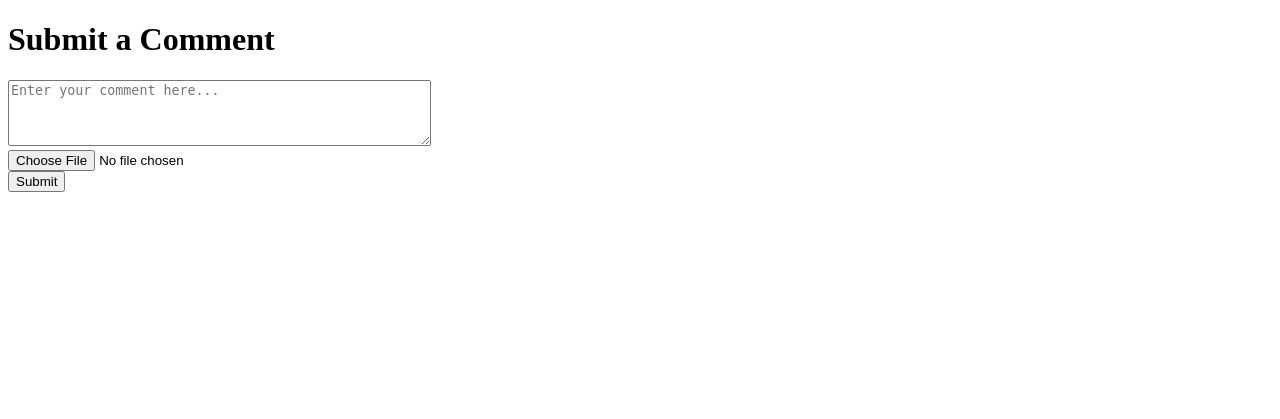
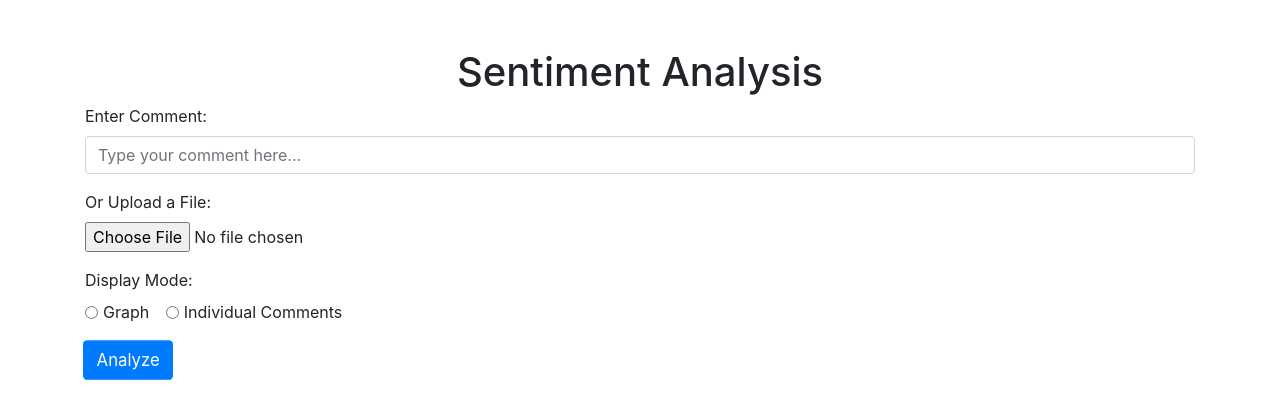
Before and after one commit to sourabh1642004/Opinion-Mining-For-Comment-Sentiment-Analysis, a Django app: template omcsa/templates/index.html in a window 1280 px wide. Shown: the top 419 px of the page. Run offline with Django 5.2, Linux system fonts and the light colour scheme; the template is opened without the code that fills it, so the values that code supplies are empty; some libraries are stand-ins or nearby versions.

Commit message:
Second Phase

```diff
--- /dev/null
+++ b/omcsa/static/css/style.css
@@ -0,0 +1,8 @@
+/* style.css */
+#loading-spinner {
+    position: fixed;
+    top: 50%;
+    left: 50%;
+    transform: translate(-50%, -50%);
+    z-index: 1000;
+}
--- /dev/null
+++ b/omcsa/static/js/script.js
@@ -0,0 +1,13 @@
+// script.js
+document.addEventListener('DOMContentLoaded', function() {
+    const form = document.querySelector('form');
+    const spinner = document.getElementById('loading-spinner');
+
+    form.addEventListener('submit', function() {
+        spinner.style.display = 'block';
+    });
+
+    window.addEventListener('load', function() {
+        spinner.style.display = 'none';
+    });
+});
--- a/omcsa/templates/index.html
+++ b/omcsa/templates/index.html
@@ -1,29 +1,131 @@
+{% load static %}
 <!DOCTYPE html>
 <html lang="en">
 
 <head>
     <meta charset="UTF-8">
     <meta name="viewport" content="width=device-width, initial-scale=1.0">
-	<title>Comment Form</title>
+    <title>Sentiment Analysis</title>
+    <!-- Bootstrap CSS -->
+    <link href="https://stackpath.bootstrapcdn.com/bootstrap/4.5.2/css/bootstrap.min.css" rel="stylesheet">
+    <link rel="stylesheet" href="https://cdnjs.cloudflare.com/ajax/libs/animate.css/4.1.1/animate.min.css"/>
+    <link rel="stylesheet" href="{% static 'css/style.css' %}">
+    <!-- Chart.js -->
+    <script src="https://cdn.jsdelivr.net/npm/chart.js"></script>
 </head>
 
 <body>
-	<h1>Submit a Comment</h1>
-	<form method="post" enctype="multipart/form-data">
+    <div class="container mt-5">
+        <h1 class="text-center animate__animated animate__fadeInDown">Sentiment Analysis</h1>
+        <form method="POST" enctype="multipart/form-data" class="mb-4">
             {% csrf_token %}
-		<textarea name="comment" rows="4" cols="50" placeholder="Enter your comment here..."></textarea><br>
-		<input type="file" name="file"><br>
-		<input type="submit" value="Submit">
+            <div class="form-group">
+                <label for="comment">Enter Comment:</label>
+                <input type="text" class="form-control" id="comment" name="comment" placeholder="Type your comment here...">
+            </div>
+            <div class="form-group">
+                <label for="file">Or Upload a File:</label>
+                <input type="file" class="form-control-file" id="file" name="file">
+                {% if uploaded_file %}
+                <p>Uploaded file: {{ uploaded_file.name }}</p>
+                {% endif %}
+            </div>
+            <div class="form-group">
+                <label>Display Mode:</label><br>
+                <div class="form-check form-check-inline">
+                    <input class="form-check-input" type="radio" name="display_mode" id="displayGraph" value="graph" {% if display_mode == 'graph' %}checked{% endif %}>
+                    <label class="form-check-label" for="displayGraph">Graph</label>
+                </div>
+                <div class="form-check form-check-inline">
+                    <input class="form-check-input" type="radio" name="display_mode" id="displayComments" value="comments" {% if display_mode == 'comments' %}checked{% endif %}>
+                    <label class="form-check-label" for="displayComments">Individual Comments</label>
+                </div>
+            </div>
+            <button type="submit" class="btn btn-primary animate__animated animate__pulse animate__infinite">Analyze</button>
         </form>
+
+        <div id="loading-spinner" class="spinner-border text-primary" role="status" style="display: none;">
+            <span class="sr-only">Loading...</span>
+        </div>
+
         {% if sentiments %}
-	<h2>Sentiment Analysis Results:</h2>
-	<ul>
-		{% for comment, lang, sentiment in sentiments %}
-		<li>Original: {{ comment }} (Language: {{ lang }}), Sentiment: {{ sentiment }}</li>
+        <div class="row">
+            {% if display_mode == 'graph' %}
+            <div class="col-md-12 animate__animated animate__fadeInLeft">
+                <canvas id="sentimentChart"></canvas>
+            </div>
+            {% else %}
+            <div class="col-md-12 animate__animated animate__fadeInRight">
+                <h3>Sentiment Analysis Results</h3>
+                <ul class="list-group">
+                    {% for sentiment in sentiments %}
+                    <li class="list-group-item">
+                        <strong>Comment:</strong> {{ sentiment.0 }}<br>
+                        <strong>Language:</strong> {{ sentiment.1 }}<br>
+                        <strong>Sentiment:</strong> {{ sentiment.2 }}<br>
+                        {% if sentiment.3 %}
+                        <strong>Translated Comment:</strong> {{ sentiment.3 }}
+                        {% endif %}
+                    </li>
                     {% endfor %}
                 </ul>
+            </div>
             {% endif %}
-	</form>
+        </div>
+        <script>
+            {% if display_mode == 'graph' %}
+            var ctx = document.getElementById('sentimentChart').getContext('2d');
+            var sentimentData = {
+                labels: ['Positive', 'Neutral', 'Negative'],
+                datasets: [{
+                    label: 'Sentiment Count',
+                    data: [
+                        {{ positive_count }},
+                        {{ neutral_count }},
+                        {{ negative_count }}
+                    ],
+                    backgroundColor: [
+                        'rgba(75, 192, 192, 0.2)',
+                        'rgba(255, 206, 86, 0.2)',
+                        'rgba(255, 99, 132, 0.2)'
+                    ],
+                    borderColor: [
+                        'rgba(75, 192, 192, 1)',
+                        'rgba(255, 206, 86, 1)',
+                        'rgba(255, 99, 132, 1)'
+                    ],
+                    borderWidth: 1
+                }]
+            };
+            var sentimentChart = new Chart(ctx, {
+                type: 'bar',
+                data: sentimentData,
+                options: {
+                    scales: {
+                        y: {
+                            beginAtZero: true
+                        }
+                    },
+                    responsive: true,
+                    plugins: {
+                        legend: {
+                            display: true,
+                            position: 'top',
+                        },
+                        tooltip: {
+                            enabled: true,
+                        }
+                    }
+                }
+            });
+            {% endif %}
+        </script>
+        {% endif %}
+    </div>
+    <!-- Bootstrap JS and dependencies -->
+    <script src="https://code.jquery.com/jquery-3.5.1.slim.min.js"></script>
+    <script src="https://cdn.jsdelivr.net/npm/@popperjs/core@2.5.4/dist/umd/popper.min.js"></script>
+    <script src="https://stackpath.bootstrapcdn.com/bootstrap/4.5.2/js/bootstrap.min.js"></script>
+    <script src="{% static 'js/script.js' %}"></script>
 </body>
-
 </html>
```
Also changed, not shown: omcsa/comments.txt (+10 -0 lines), omcsa/omcsa/views.py (+33 -20 lines). Lines whose indentation alone changed are shown as unchanged.
